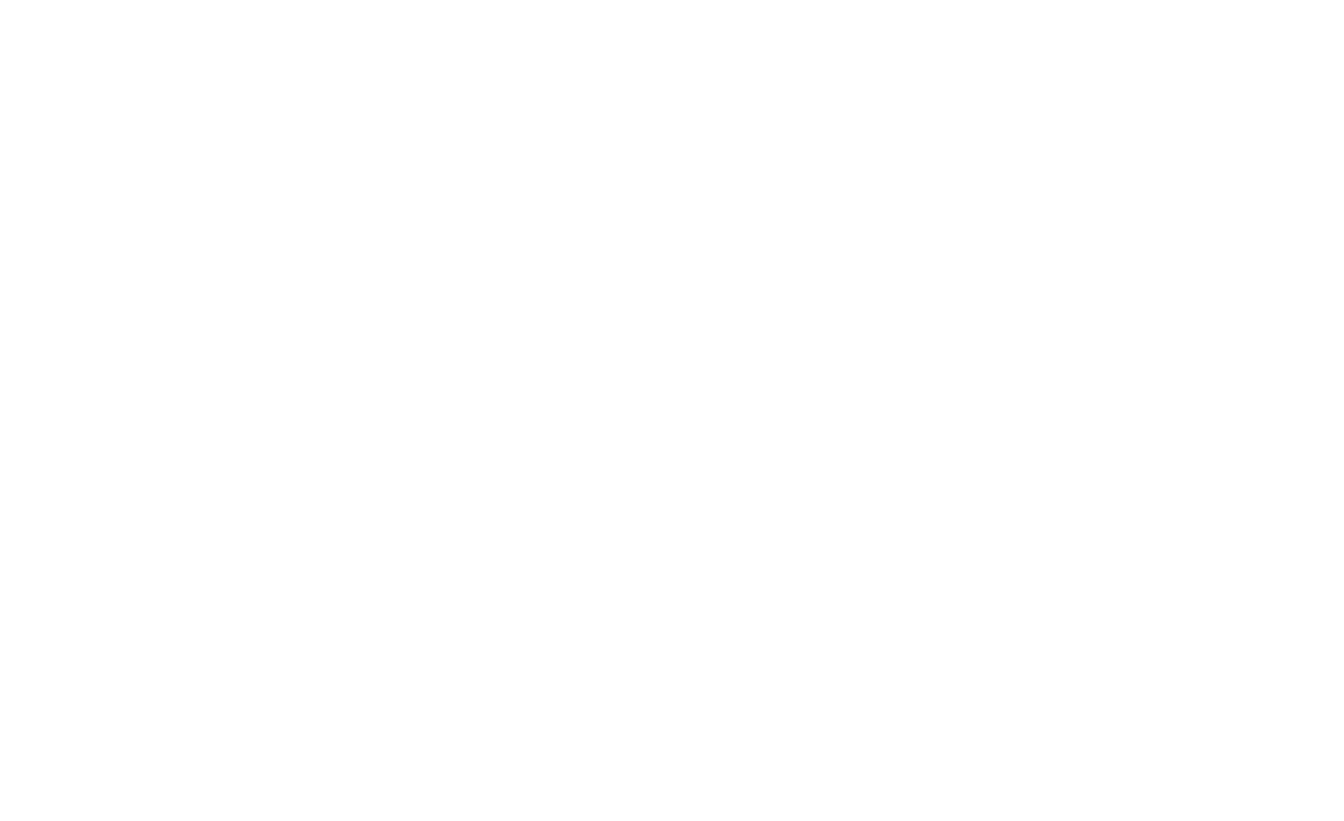
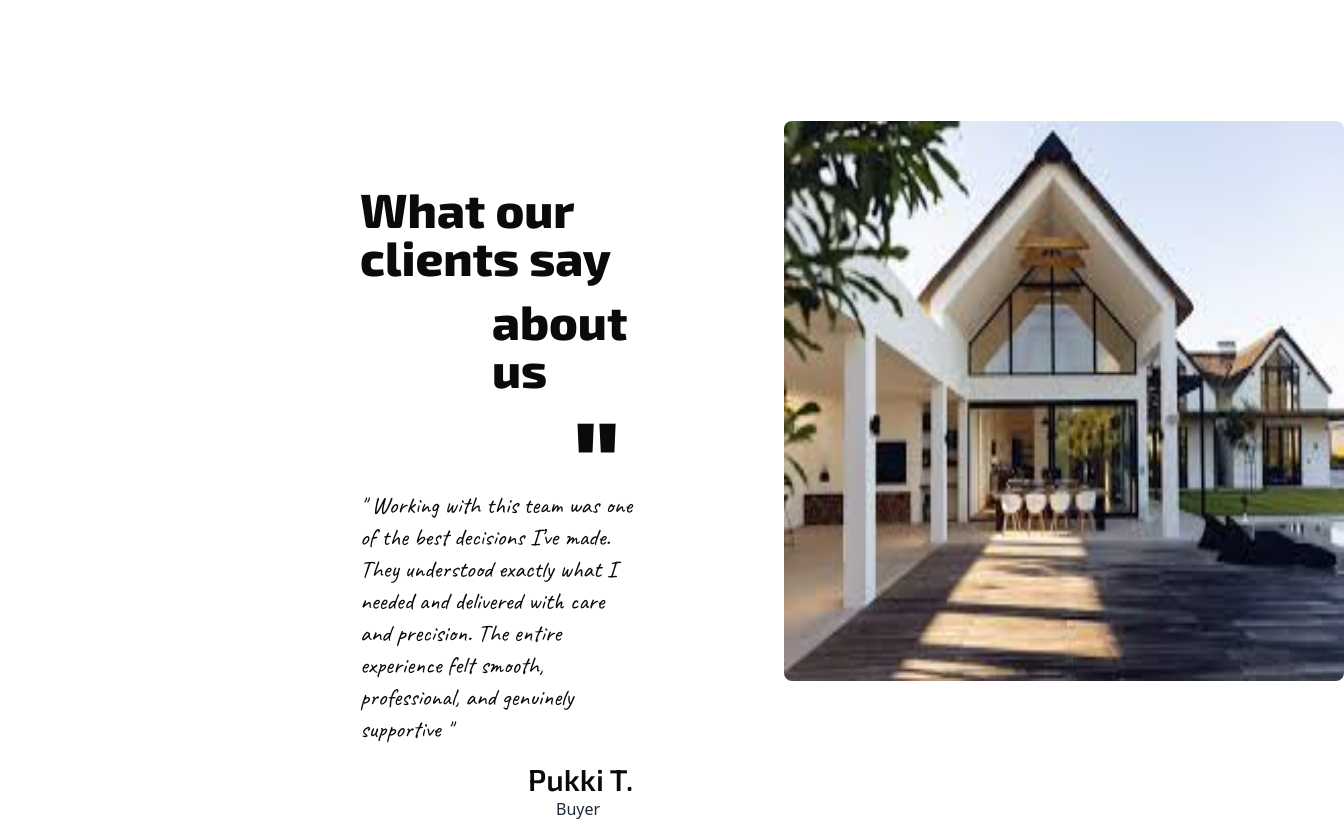
Before and after one commit to temupukki/house-rental, a Next.js app: page / in a window 1280 px wide. Shown: the part 2220-3041 px from the top of the page, 1344 px wide, since content can reach past the window. Before the commit the page ends 2181 px from the top, so only its background shows below. Built offline with nearby package versions, Linux system fonts and the light colour scheme.

Commit message:
home-page-update

```diff
--- a/app/page.tsx
+++ b/app/page.tsx
@@ -458,7 +458,26 @@
 
         </div>
 
+
       </div>
+      <div className="grid grid-cols-2  mt-40 ">
+        <div className="ml-90 mt-16">
+          <h1 className={`${exo2.className} text-5xl  font-black`}> What our clients say  </h1>
+          <h1 className={`${exo2.className} text-5xl ml-33  mt-4 font-black`}> about us  </h1>
+          <h1 className={`${exo2.className} text-9xl mt-1 ml-53 font-black`}> "</h1>
+          <p className={`${caveat.className} -mt-9 text-2xl`}>" Working with this team was one of the best decisions I’ve made.
+                     They understood exactly what I needed and delivered with care and precision.
+                      The entire experience felt smooth, professional, and genuinely supportive "</p>
+             <h1 className={`${exo2.className} ml-42 font-semibold mt-4 text-3xl`}>Pukki T.</h1>
+             <p className="text-gray-800 ml-49">Buyer</p>
+
+    </div>
+    <div>
+      <img src="/home.jfif" alt="home image" className="mx-36 h-140 w-140 rounded-md" />
+    </div>
+
+      </div>
+
     </div>
   );
-}
+  }
```
Also changed, not shown: public/home.jfif (added).
